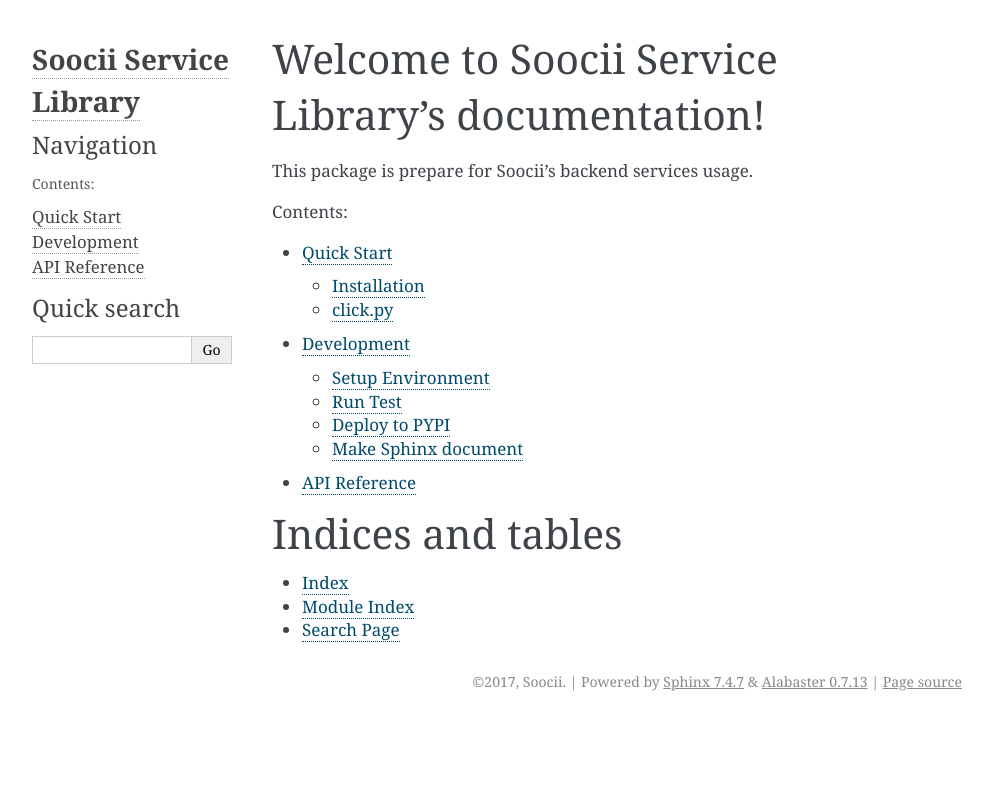
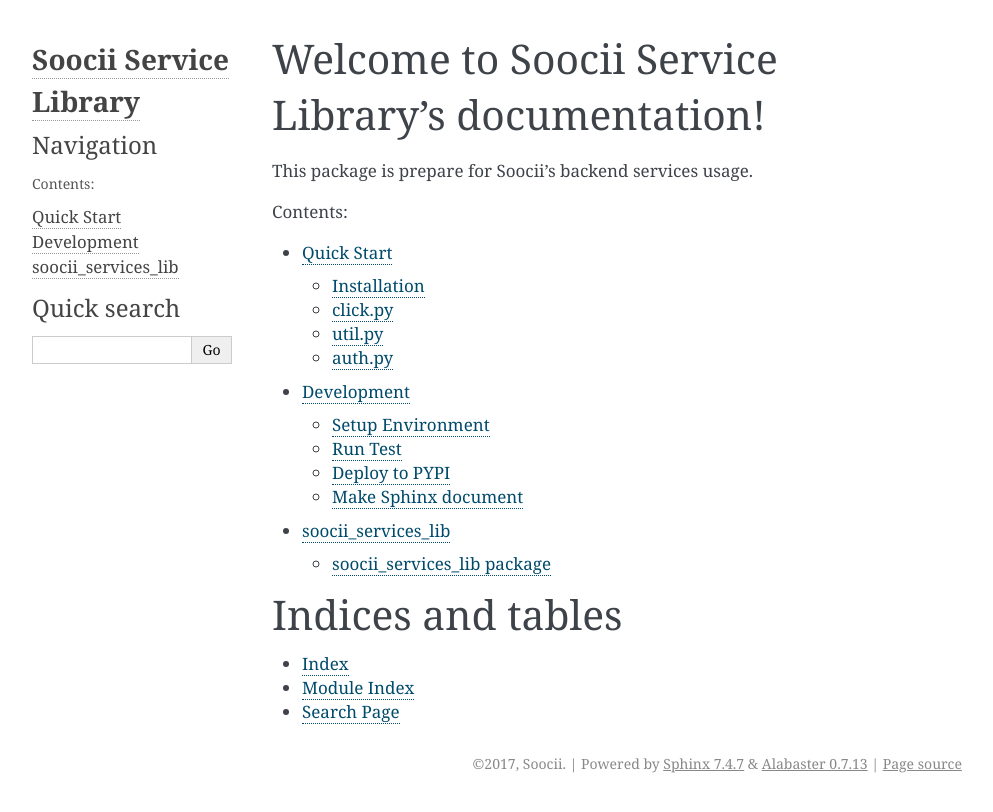
Before and after one commit to jonascheng/services-lib, a Sphinx documentation site: the page built from doc/index.rst, in a window 1280 px wide. Shown: the top 812 px of the page, without its empty margins (148-1141 px from the left). Built offline with Sphinx 7.4.7, drawn with Linux system fonts in a browser that asks for light colours.

Commit message:
update doc with auth package

```diff
--- a/doc/conf.py
+++ b/doc/conf.py
@@ -58,9 +58,9 @@
 # built documents.
 #
 # The short X.Y version.
-version = '1.0.2'
+version = '1.1.1'
 # The full version, including alpha/beta/rc tags.
-release = '1.0.2'
+release = '1.1.1'
 
 # The language for content autogenerated by Sphinx. Refer to documentation
 # for a list of supported languages.
--- a/doc/development.rst
+++ b/doc/development.rst
@@ -30,4 +30,4 @@
     cd doc
     make html
 
-Then you can review document in *doc/_build/html/index.html*
+Then you can review document in :file:`doc/_build/html/index.html`
--- a/doc/index.rst
+++ b/doc/index.rst
@@ -14,7 +14,7 @@
 
    quickstart
    development
-   reference
+   modules
 
 Indices and tables
 ==================
--- /dev/null
+++ b/doc/modules.rst
@@ -0,0 +1,7 @@
+soocii_services_lib
+===================
+
+.. toctree::
+   :maxdepth: 4
+
+   soocii_services_lib
--- a/doc/quickstart.rst
+++ b/doc/quickstart.rst
@@ -3,7 +3,7 @@
 Installation
 ------------
 Just use pip to install. This package already deploy to
-`pypi <https://pypi.python.org/pypi?name=soocii-services-lib&version=1.0.2&:action=display>`_. ::
+`pypi <https://pypi.python.org/pypi/soocii-services-lib>`_. ::
 
    pip install soocii-services-lib
 
@@ -41,3 +41,19 @@
    tools = MyCiTools('pepper')
    soocii_cli = build_soocii_cli(tools)
    cli = click.CommandCollection(sources=[soocii_cli])
+
+util.py
+-------
+:py:func:`soocii_services_lib.util.wait_for_internet_connection`
+^^^^^^^^^^^^^^^^^^^^^^^^^^^^^^^^^^^^^^^^^^^^^^^^^^^^^^^^^^^^^^^^
+You can use this function to wait for specific server ready (Ex. wait for elasticsearch server ready)
+
+auth.py
+-------
+This package provide two APIs to generate and decode access token used by Soocii.
+
+#. :py:func:`soocii_services_lib.auth.generate_access_token`
+#. :py:func:`soocii_services_lib.auth.decode_access_token`
+
+You need to setup secrets in environment variables, :envvar:`ACCESS_TOKEN_SECRET` and :envvar:`REFRESH_TOKEN_SECRET`
+before starting using these two APIs
--- a/doc/reference.rst
+++ /dev/null
@@ -1,8 +0,0 @@
-API Reference
-=============
-
-.. automodule:: click
-    :members:
-
-.. automodule:: util
-    :members:
--- /dev/null
+++ b/doc/soocii_services_lib.rst
@@ -0,0 +1,38 @@
+soocii\_services\_lib package
+=============================
+
+Submodules
+----------
+
+soocii\_services\_lib\.auth module
+----------------------------------
+
+.. automodule:: soocii_services_lib.auth
+    :members:
+    :undoc-members:
+    :show-inheritance:
+
+soocii\_services\_lib\.click module
+-----------------------------------
+
+.. automodule:: soocii_services_lib.click
+    :members:
+    :undoc-members:
+    :show-inheritance:
+
+soocii\_services\_lib\.util module
+----------------------------------
+
+.. automodule:: soocii_services_lib.util
+    :members:
+    :undoc-members:
+    :show-inheritance:
+
+
+Module contents
+---------------
+
+.. automodule:: soocii_services_lib
+    :members:
+    :undoc-members:
+    :show-inheritance:
```
